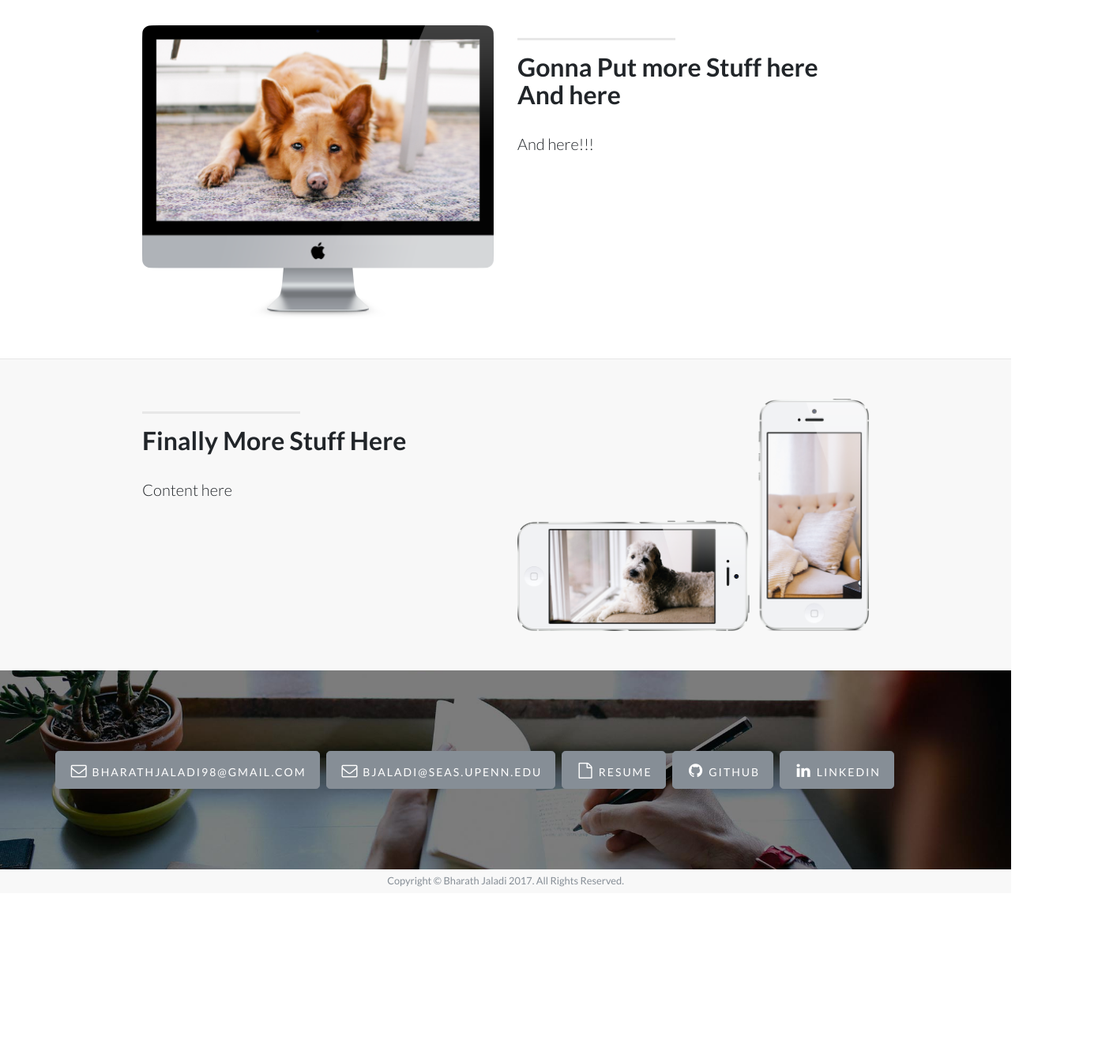
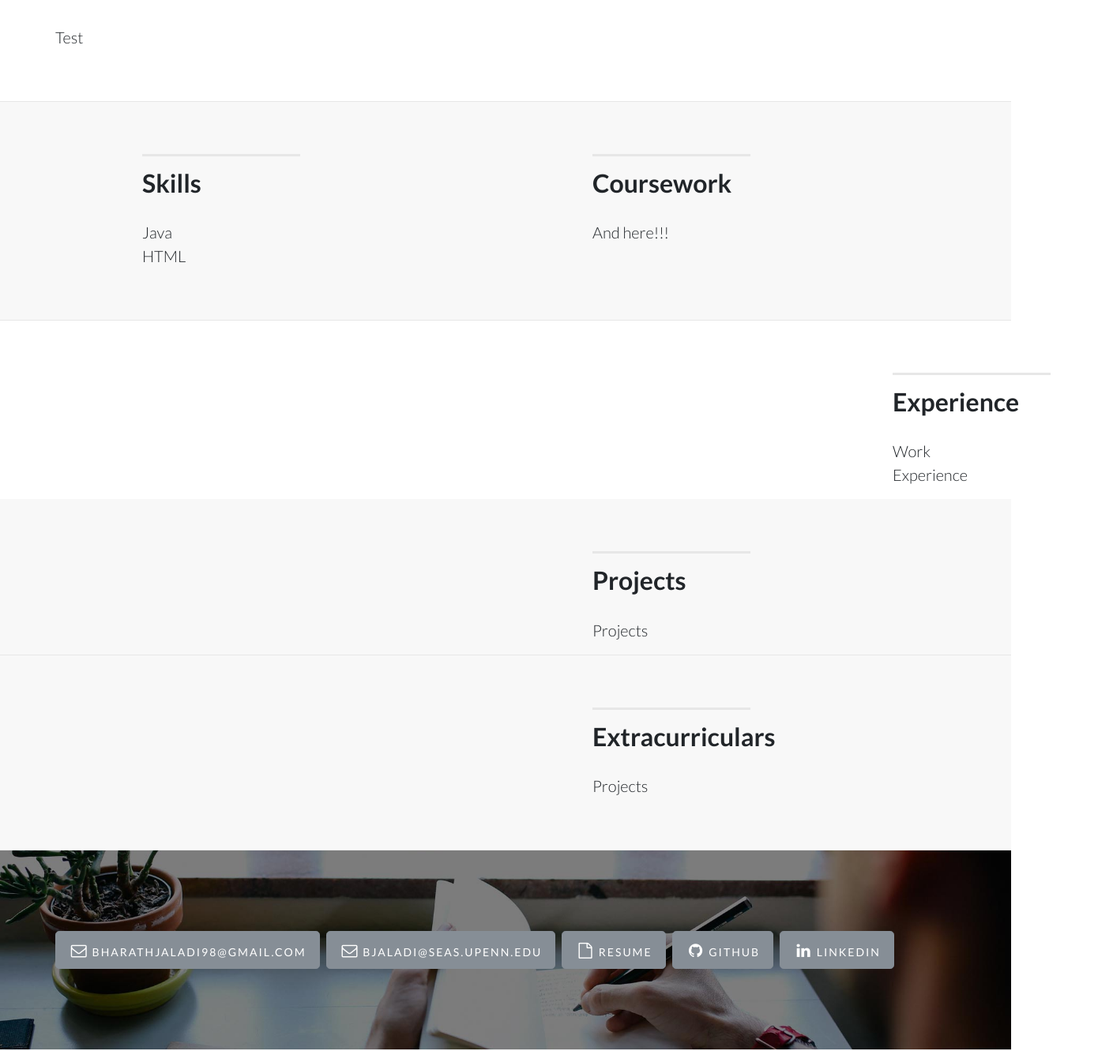
Before and after one commit to bharathjaladi/bharathjaladi.github.io, a website: page index.html in a window 1280 px wide. Shown: the part 1120-2451 px from the top of the page at 79% size, 1409 px wide, since content can reach past the window. Before the commit the page ends 2251 px from the top, so only its background shows below. Drawn offline with nearby package versions, Linux system fonts and the light colour scheme.

Commit message:
Formatting

```diff
--- a/index.html
+++ b/index.html
@@ -44,6 +44,18 @@
             <li class="nav-item">
               <a class="nav-link" href="#education">Education</a>
             </li>
+            <li class="nav-item">
+                <a class="nav-link" href="#skills">Skills</a>
+              </li>
+              <li class="nav-item">
+                  <a class="nav-link" href="#experience">Experience</a>
+                </li>
+              <li class="nav-item">
+                  <a class="nav-link" href="#projects">Projects</a>
+                </li>
+              <li class="nav-item">
+                  <a class="nav-link" href="#extracurriculars">Extracurriculars</a>
+                </li>
             <li class="nav-item">
               <a class="nav-link" href="#connect">Contact</a>
             </li>
@@ -103,23 +115,42 @@
         </div>
 
       </div>
+
       <!-- /.container -->
     </section>
 
-    <section class="content-section-b">
+        <section class="content-section-b">
+
+          <div class="container">
+
+            <div class="row">
+                <p class="lead">Test</p>
+              </div>
+
+          </div>
+          <!-- /.container -->
+
+      <!-- /.container -->
+    </section>
+
+    <section class="content-section-a" id="skills">
 
       <div class="container">
 
         <div class="row">
-          <div class="col-lg-5 mr-auto order-lg-2">
+          <div class="col-lg-5 ml-auto">
             <hr class="section-heading-spacer">
             <div class="clearfix"></div>
-            <h2 class="section-heading">Gonna Put more Stuff here<br>And here</h2>
-            <p class="lead">And here!!!</p>
+            <h2 class="section-heading">Skills</h2>
+            <p class="lead">Java</br>
+            HTML</br>
+          </p>
           </div>
-          <div class="col-lg-5 ml-auto order-lg-1">
-            <img class="img-fluid" src="img/dog.png" alt="">
-          </div>
+          <div class="col-lg-5 ml-auto">
+              <hr class="section-heading-spacer">
+              <div class="clearfix"></div>
+              <h2 class="section-heading">Coursework</h2>
+              <p class="lead">And here!!!</p>
         </div>
 
       </div>
@@ -128,24 +159,55 @@
     </section>
     <!-- /.content-section-b -->
 
-    <section class="content-section-a">
+    <section class="content-section-b" id="experience">
 
       <div class="container">
 
         <div class="row">
-          <div class="col-lg-5 ml-auto">
+          <div class="col-lg-1 ml-auto">
             <hr class="section-heading-spacer">
             <div class="clearfix"></div>
-            <h2 class="section-heading">Finally More Stuff Here</h2>
-            <p class="lead">Content here</p>
-          </div>
-          <div class="col-lg-5 mr-auto ">
-            <img class="img-fluid" src="img/phones.png" alt="">
+            <h2 class="section-heading">Experience</h2>
+            <p class="lead">Work Experience</p>
           </div>
         </div>
 
       </div>
       <!-- /.container -->
+
+      <!-- /.content-section-b -->
+
+    <section class="content-section-a" id="projects">
+
+              <div class="container">
+
+                <div class="row">
+                  <div class="col-lg-5 ml-auto">
+                    <hr class="section-heading-spacer">
+                    <div class="clearfix"></div>
+                    <h2 class="section-heading">Projects</h2>
+                    <p class="lead">Projects</p>
+                  </div>
+                </div>
+
+              </div>
+              <!-- /.container -->
+
+      <section class="content-section-b" id="extracurriculars">
+
+                <div class="container">
+
+                  <div class="row">
+                    <div class="col-lg-5 ml-auto">
+                      <hr class="section-heading-spacer">
+                      <div class="clearfix"></div>
+                      <h2 class="section-heading">Extracurriculars</h2>
+                      <p class="lead">Projects</p>
+                    </div>
+                  </div>
+
+                </div>
+                <!-- /.container -->
 
     </section>
     <!-- /.content-section-a -->
```
